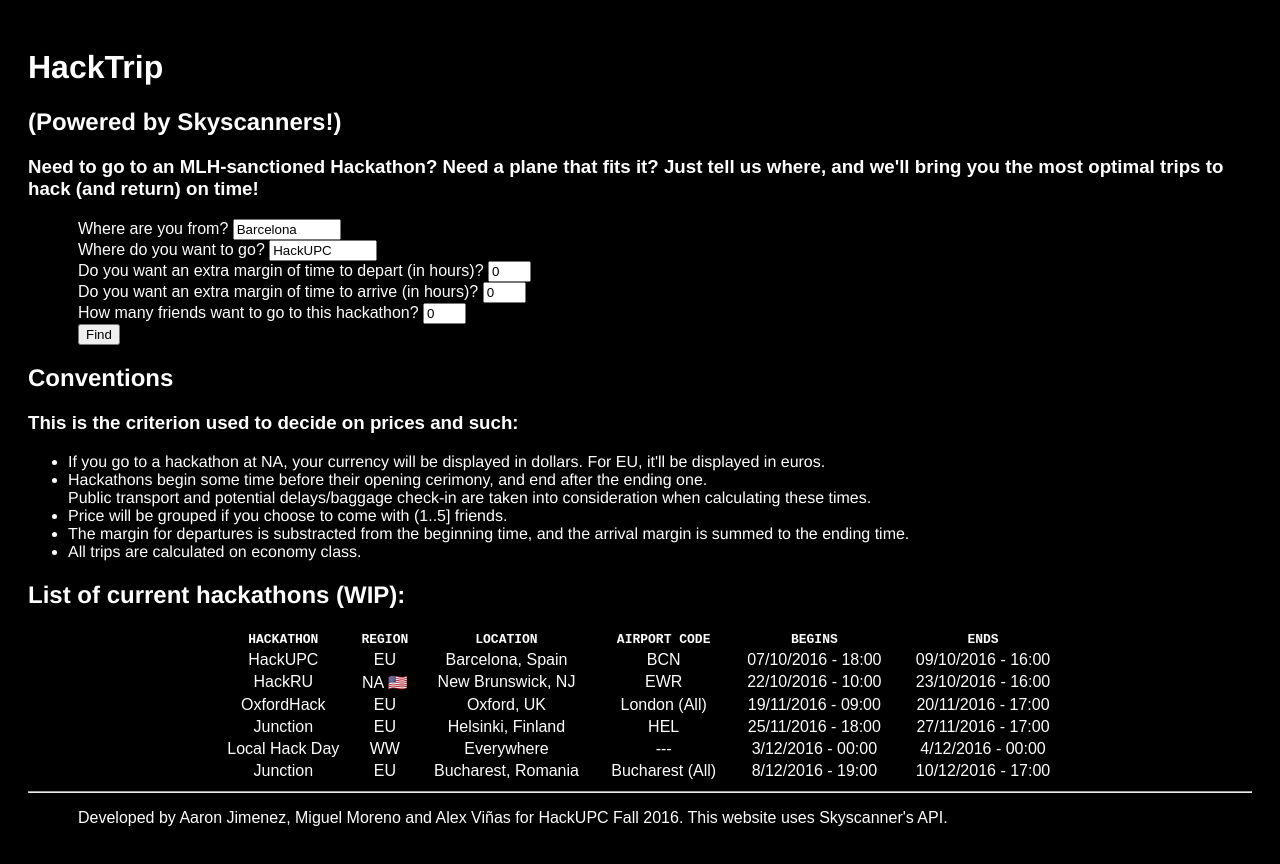
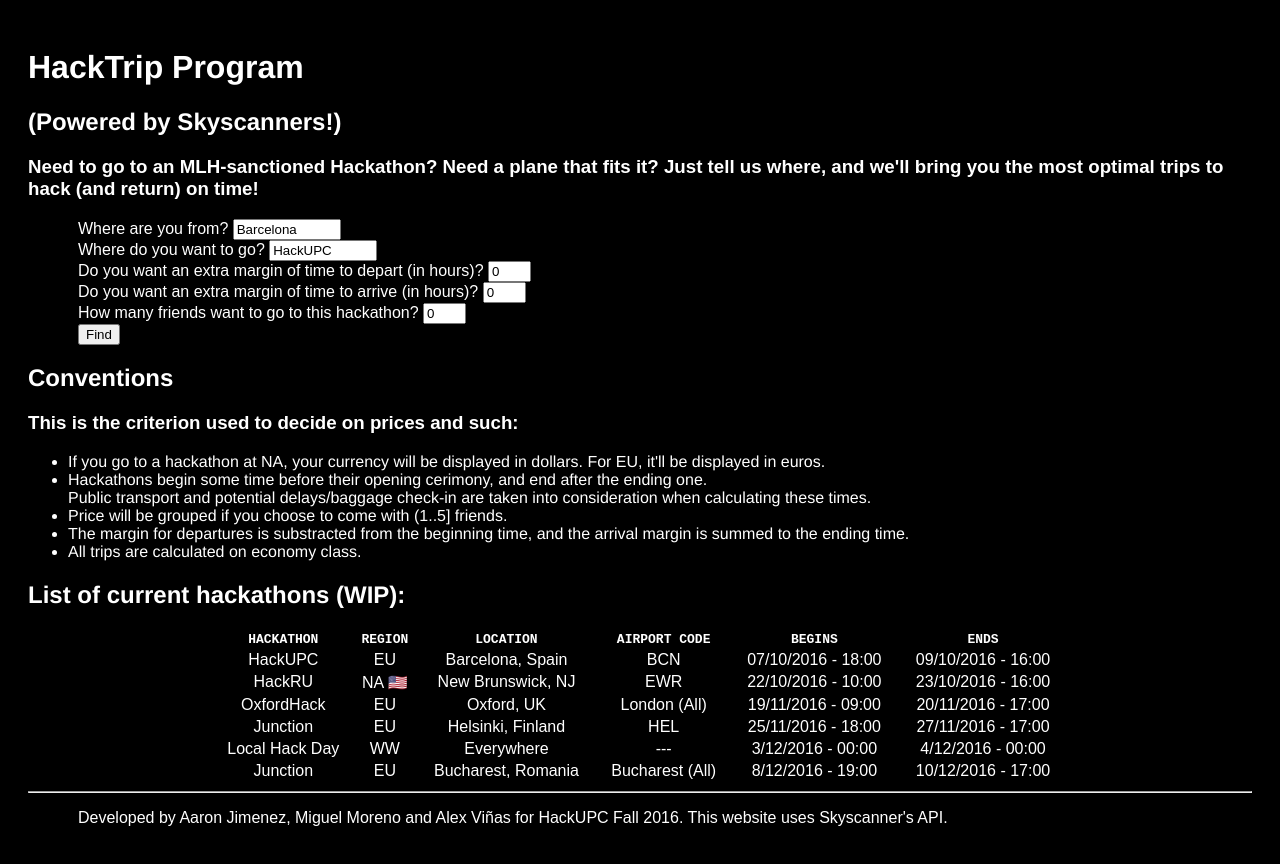
Before and after one commit to MNXANL/HackTrip, a plain HTML site: page index.html in a window 1280 px wide. Drawn offline with Linux system fonts and the light colour scheme.

Commit message:
Update index.html

```diff
--- a/index.html
+++ b/index.html
@@ -14,7 +14,7 @@
 	<body >
 		<div >
 			<h1 >
-				HackTrip <!-- CAMBIAR POR LOGO C00L -->
+				HackTrip Program <!-- CAMBIAR POR LOGO C00L -->
 			</h1>
 			<h2 >
 				(Powered by Skyscanners!) <!-- CAMBIAR POR LOGO C00L -->
```
